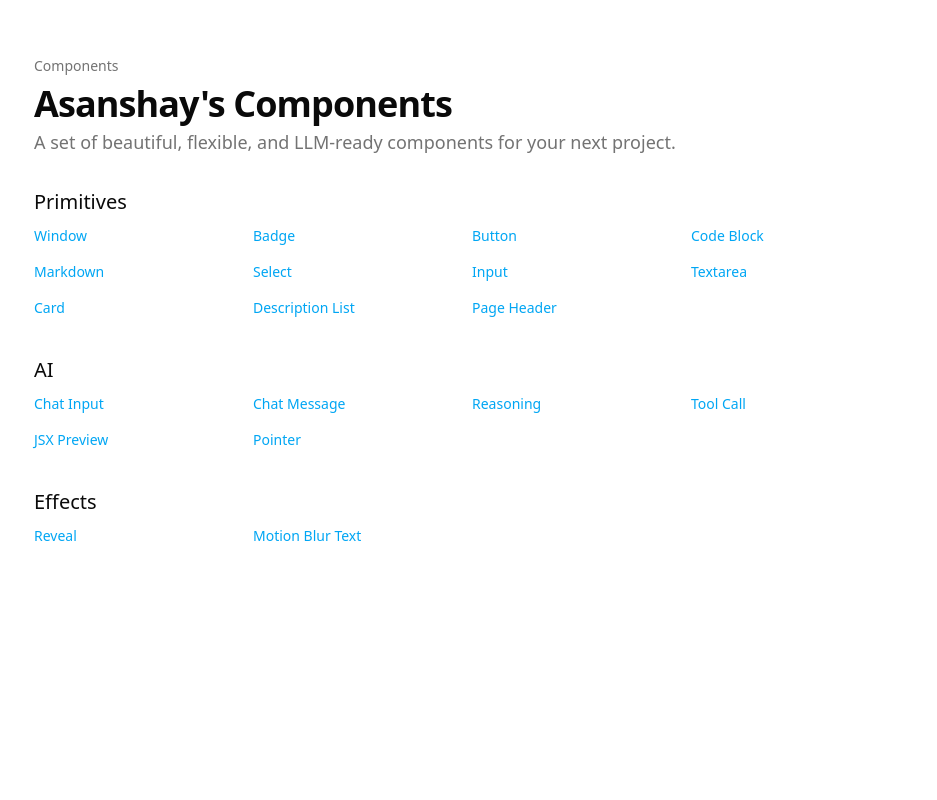
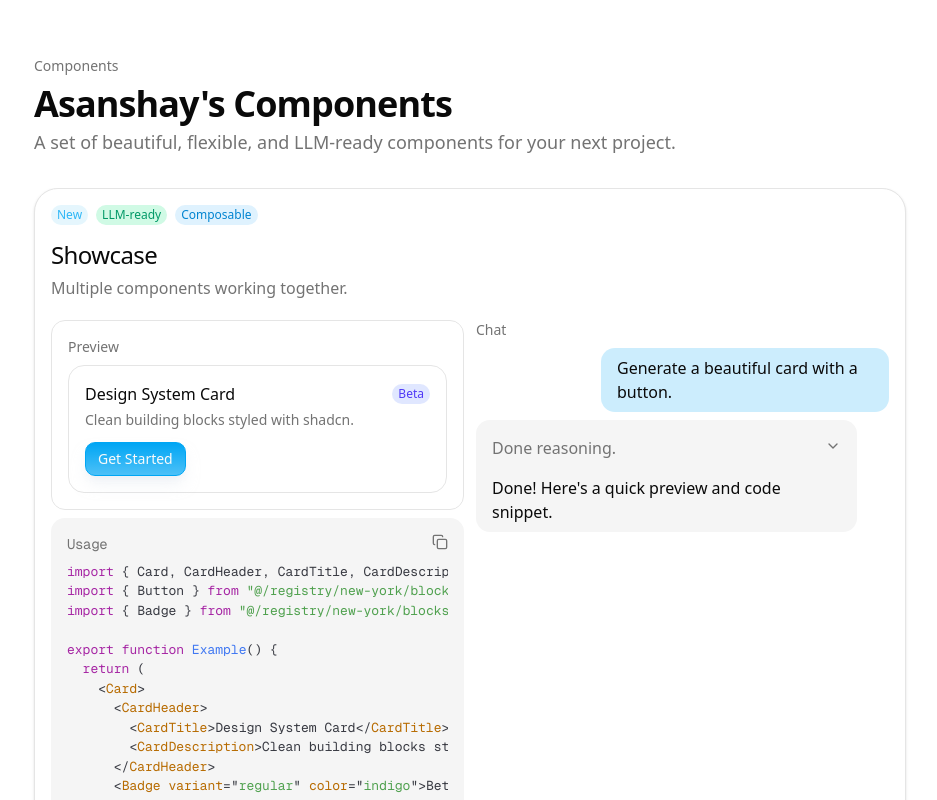
Before and after one commit to SuperAce100/design-system, a Next.js app: page / in a window 1280 px wide. Shown: the whole page, without its empty margins (58-995 px from the left). Built offline with nearby package versions, Linux system fonts and the light colour scheme.

Commit message:
bad showcase

```diff
--- a/app/page.tsx
+++ b/app/page.tsx
@@ -3,6 +3,13 @@ import Link from "next/link";
 import ModeToggle from "@/components/ui/mode-toggle";
 import { Button } from "@/registry/new-york/blocks/button/button";
 import { componentList, sectionOrder } from "@/lib/component-registry";
+import { Card, CardDescription, CardHeader, CardTitle } from "@/registry/new-york/blocks/card/card";
+import { CodeBlock } from "@/registry/new-york/blocks/code-block/code-block";
+import ChatMessage from "@/registry/new-york/blocks/chat-message/chat-message";
+import { Badge } from "@/registry/new-york/blocks/badge/badge";
+import type { UIMessage } from "ai";
+import MotionBlurText from "@/registry/new-york/blocks/motion-blur-text/motion-blur-text";
+import Reveal from "@/registry/new-york/blocks/reveal/reveal";
 
 const components = componentList;
 
@@ -16,6 +23,22 @@ export default function Home() {
       return acc;
     }, {} as Record<string, typeof components>);
   }, []);
+
+  const showcaseMessages: UIMessage[] = [
+    {
+      id: "u1",
+      role: "user",
+      parts: [{ type: "text", text: "Generate a beautiful card with a button." }],
+    },
+    {
+      id: "a1",
+      role: "assistant",
+      parts: [
+        { type: "reasoning", text: "I'll compose Card, Button and Badge." },
+        { type: "text", text: "Done! Here's a quick preview and code snippet." },
+      ],
+    },
+  ];
 
   return (
     <div className="max-w-6xl mx-auto flex flex-col h-screen px-4 pt-8 gap-8">
@@ -35,6 +58,79 @@ export default function Home() {
         </div>
       </header>
       <main className="flex flex-col gap-8 relative min-h-0 overflow-hidden px-3 max-w-4xl">
+        <section id="showcase" className="">
+          <Card className="p-4">
+            <Reveal index={0} className="flex items-center gap-2 mb-2">
+              <Badge variant="regular" color="primary">
+                New
+              </Badge>
+              <Badge variant="regular" color="emerald">
+                LLM-ready
+              </Badge>
+              <Badge variant="regular" color="sky">
+                Composable
+              </Badge>
+            </Reveal>
+            <CardHeader className="p-0 mb-3">
+              <MotionBlurText className="text-2xl font-medium tracking-tight">
+                Showcase
+              </MotionBlurText>
+              <CardDescription>Multiple components working together.</CardDescription>
+            </CardHeader>
+            <div className="grid grid-cols-1 md:grid-cols-2 gap-3">
+              <Reveal index={1} className="flex flex-col gap-2">
+                <div className="rounded-xl border p-4">
+                  <div className="text-sm text-muted-foreground mb-2">Preview</div>
+                  <div className="flex flex-col gap-2">
+                    <div className="rounded-2xl border p-4 bg-card">
+                      <div className="flex items-center justify-between">
+                        <div className="font-medium">Design System Card</div>
+                        <Badge variant="regular" color="indigo">
+                          Beta
+                        </Badge>
+                      </div>
+                      <div className="text-sm text-muted-foreground mt-1">
+                        Clean building blocks styled with shadcn.
+                      </div>
+                      <div className="mt-3">
+                        <Button size="sm">Get Started</Button>
+                      </div>
+                    </div>
+                  </div>
+                </div>
+                <CodeBlock
+                  variant="flat"
+                  title="Usage"
+                  language="tsx"
+                  code={`import { Card, CardHeader, CardTitle, CardDescription } from "@/registry/new-york/blocks/card/card";
+import { Button } from "@/registry/new-york/blocks/button/button";
+import { Badge } from "@/registry/new-york/blocks/badge/badge";
+
+export function Example() {
+  return (
+    <Card>
+      <CardHeader>
+        <CardTitle>Design System Card</CardTitle>
+        <CardDescription>Clean building blocks styled with shadcn.</CardDescription>
+      </CardHeader>
+      <Badge variant="regular" color="indigo">Beta</Badge>
+      <Button size="sm">Get Started</Button>
+    </Card>
+  );
+}`}
+                />
+              </Reveal>
+              <Reveal index={2} className="flex flex-col gap-2">
+                <div className="text-sm text-muted-foreground">Chat</div>
+                <div className="flex flex-col gap-2">
+                  {showcaseMessages.map((m) => (
+                    <ChatMessage key={m.id} message={m} />
+                  ))}
+                </div>
+              </Reveal>
+            </div>
+          </Card>
+        </section>
         {sectionOrder.map((section) => {
           const comps = componentsBySection[section];
           if (!comps) return null;
```
